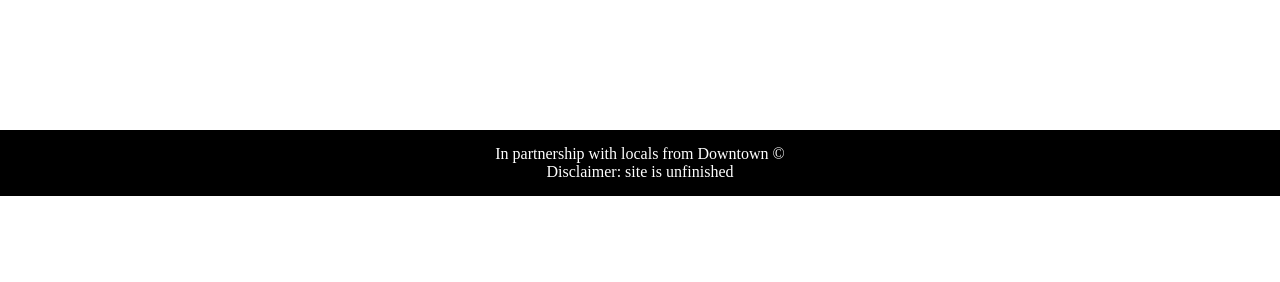
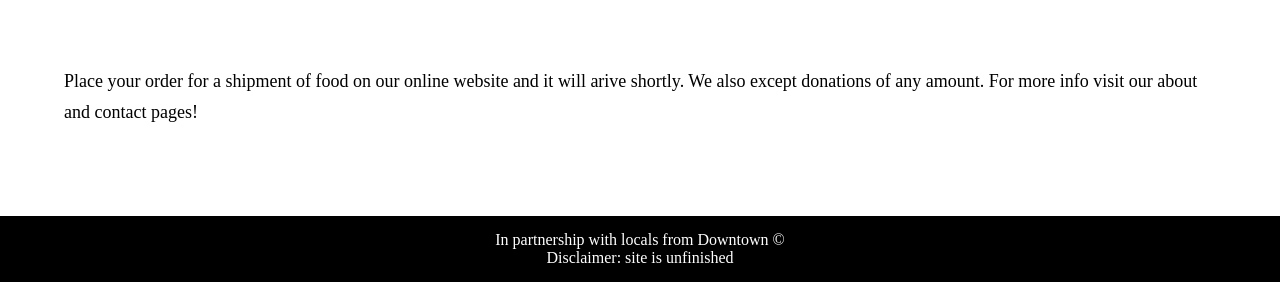
Before and after one commit to ghuser42/Carters-Website, a plain HTML site: page index.html in a window 1280 px wide. Shown: the part 782-1064 px from the top of the page. Before the commit the page ends 978 px from the top, so only its background shows below. Drawn offline with Linux system fonts and the light colour scheme.

Commit message:
Update index.html

```diff
--- a/index.html
+++ b/index.html
@@ -114,6 +114,7 @@
 	<div class="banner"><img alt="" src="https://images.unsplash.com/photo-1606787366850-de6330128bfc?ixid=MnwxMjA3fDF8MHxwaG90by1wYWdlfHx8fGVufDB8fHx8&ixlib=rb-1.2.1&auto=format&fit=crop&w=750&q=80"></div>
 
 <div class="content">
+	<p>Place your order for a shipment of food on our online website and it will arive shortly. We also except donations of any amount. For more info visit our about and contact pages! </p>
 </div>
 
     <footer>
```
